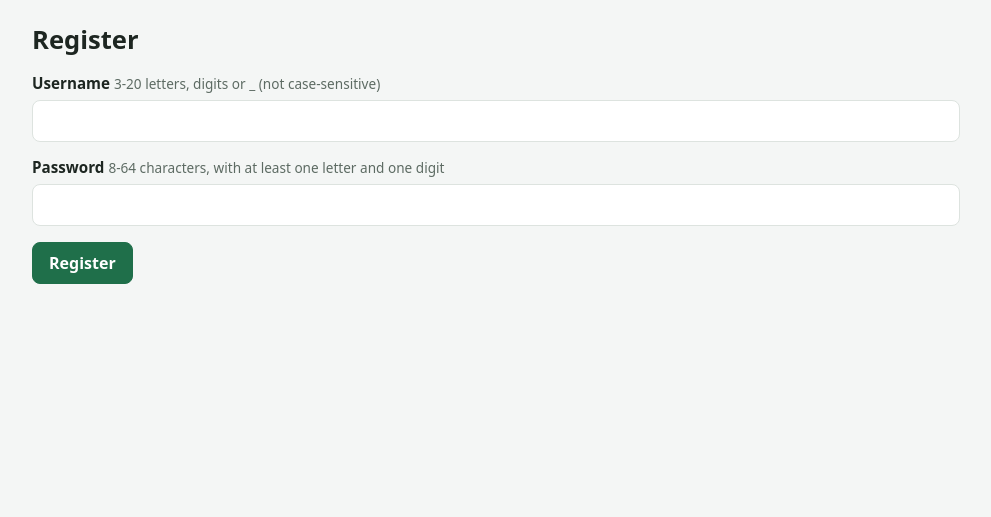
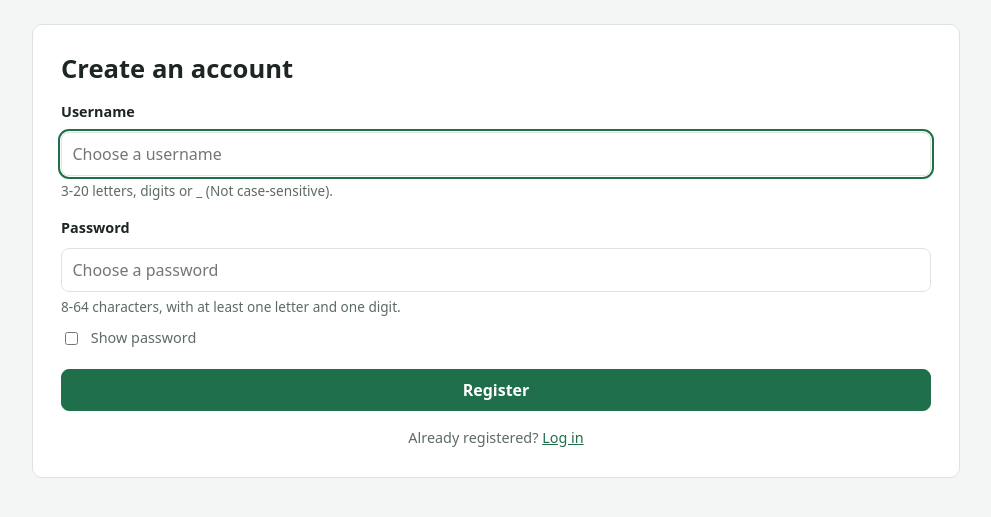
Before and after one commit to SYnthestic/INF1103_ProjectGrpWork, a Flask app: page /register in a window 1280 px wide. Shown: the part 56-573 px from the top of the page, without its empty margins (144-1135 px from the left). Run offline with Flask 3, Linux system fonts and the light colour scheme.

Commit message:
Restyle log in and register pages with show-password and cross links

```diff
--- a/web/templates/register.html
+++ b/web/templates/register.html
@@ -1,11 +1,26 @@
 {% extends "base.html" %}
 {% block content %}
-<h1>Register</h1>
-<form method="post">
-  <label>Username <span class="hint">3-20 letters, digits or _ (not case-sensitive)</span>
-    <input name="username" required minlength="3" maxlength="20" autocomplete="username"></label>
-  <label>Password <span class="hint">8-64 characters, with at least one letter and one digit</span>
-    <input name="password" type="password" required minlength="8" maxlength="64" autocomplete="new-password"></label>
-  <p><button>Register</button></p>
-</form>
+<div class="auth-card">
+  <h1>Create an account</h1>
+  <form method="post">
+    <label for="username">Username</label>
+    <input type="text" id="username" name="username" placeholder="Choose a username"
+           required minlength="3" maxlength="20" autocomplete="username" autofocus>
+    <p class="hint muted small">3-20 letters, digits or _ (Not case-sensitive).</p>
+
+    <label for="password">Password</label>
+    <input type="password" id="password" name="password" placeholder="Choose a password"
+           required minlength="8" maxlength="64" autocomplete="new-password">
+    <p class="hint muted small">8-64 characters, with at least one letter and one digit.</p>
+
+    <label class="show-pw"><input type="checkbox" id="show-pw"> Show password</label>
+    <button type="submit">Register</button>
+  </form>
+  <p class="auth-alt muted">Already registered? <a href="{{ url_for('pages.login') }}">Log in</a></p>
+</div>
+<script>
+  document.getElementById("show-pw").addEventListener("change", function () {
+    document.getElementById("password").type = this.checked ? "text" : "password";
+  });
+</script>
 {% endblock %}
```
Also changed, not shown: web/templates/login.html (+22 -6 lines).
